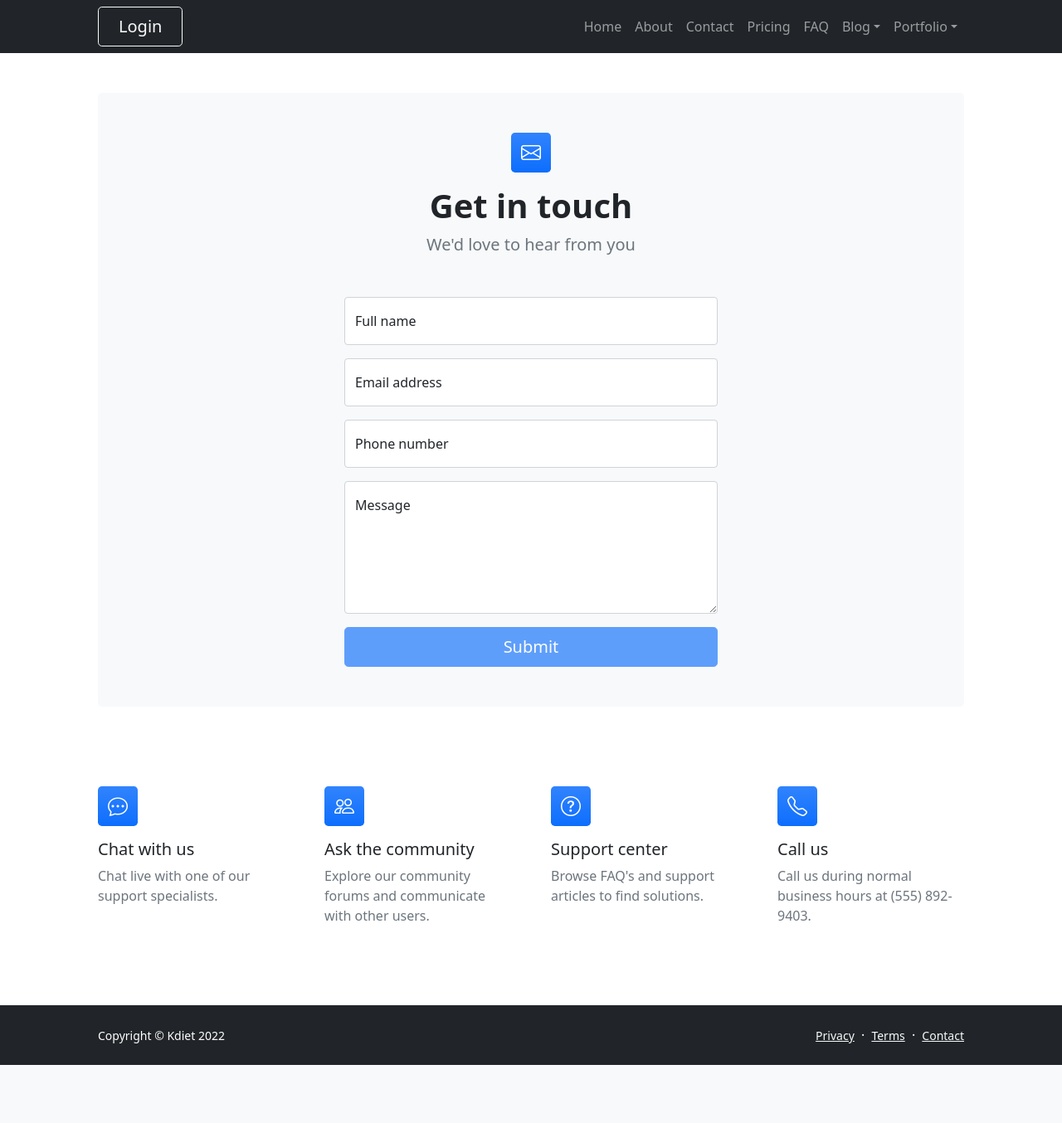
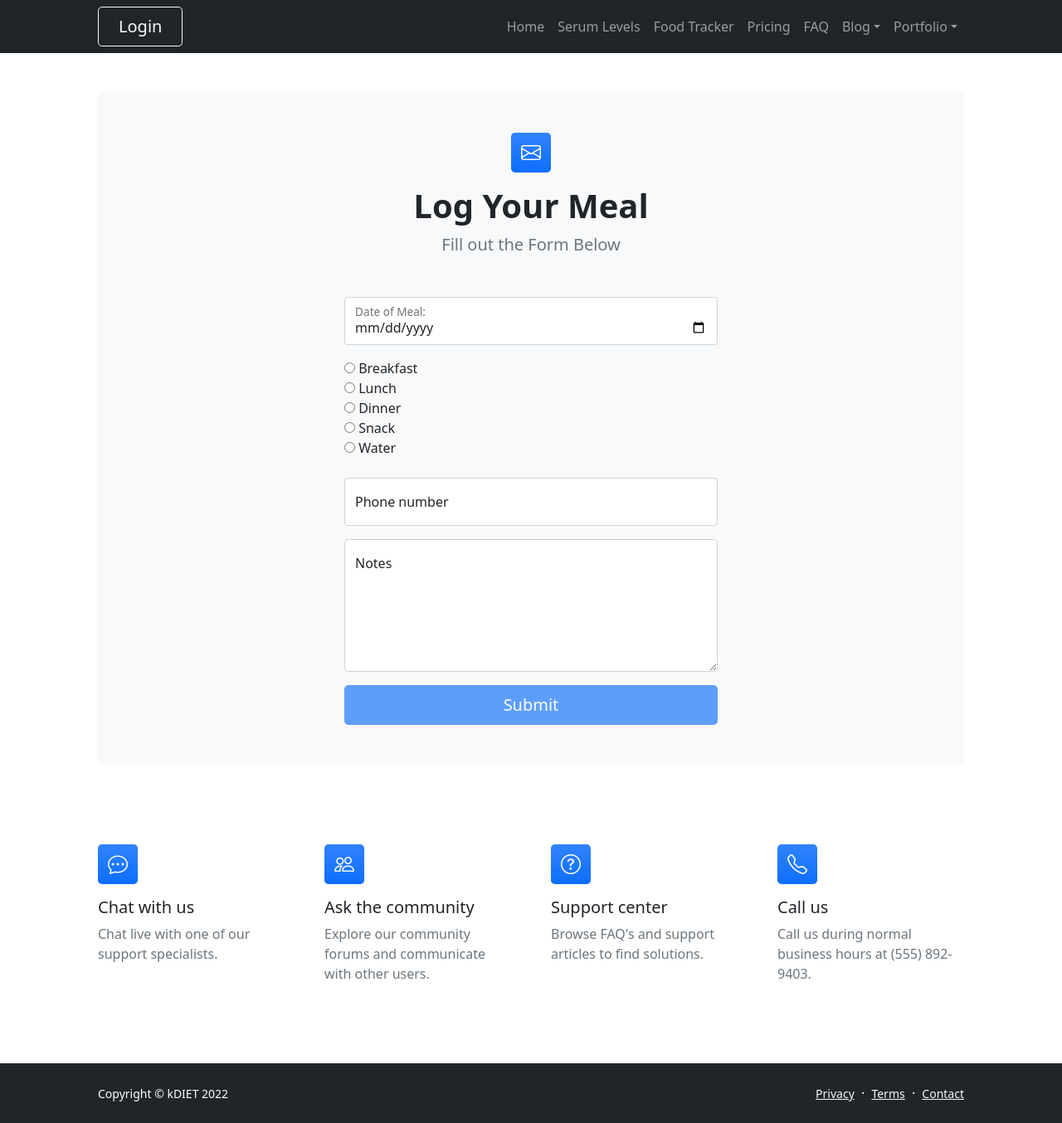
Before and after one commit to Tanwilson18/intexproject, a Django app: page /contact/ in a window 1280 px wide. Shown: the whole page at 83% size. Before the commit the page ends 1284 px from the top, so only its background shows below. Run offline with Django 4.2, Linux system fonts and the light colour scheme; some libraries are stand-ins or nearby versions.

Commit message:
new changes 338

```diff
--- a/kdietapp/urls.py
+++ b/kdietapp/urls.py
@@ -1,6 +1,6 @@
 from django.urls import path
 from .views import indexPageView
-from .views import aboutPageView
+from .views import serumLevelPageView
 from .views import contactPageView
 from .views import pricingPageView
 from .views import bloghomePageView
@@ -10,6 +10,7 @@ from .views import portitemPageView
 from .views import portoverviewPageView
 from .views import register_request
 from .views import login_request
+from .views import serumLevelPageView
 
 urlpatterns = [
     path('login', login_request, name="login"),
@@ -22,7 +23,7 @@ urlpatterns = [
     path('bloghome/', bloghomePageView, name='bloghome'),
     path('pricing/', pricingPageView, name='pricing'),
     path('contact/', contactPageView, name='contact'),
-    path('about/', aboutPageView, name='about'),
+    path('serum_levels/', serumLevelPageView, name='serum_levels'),
     path('', indexPageView, name='index'),
 
 ]
--- a/kdietapp/views.py
+++ b/kdietapp/views.py
@@ -4,6 +4,7 @@ from django.contrib import messages
 from .forms import NewUserForm
 from django.contrib.auth import login, authenticate  # add this
 from django.contrib.auth.forms import AuthenticationForm  # add this
+from .models import serum_levels
 
 
 # Create your views here.
@@ -11,8 +12,12 @@ def indexPageView(request):
     return render(request, 'index.html')
 
 
-def aboutPageView(request):
-    return render(request, 'subpages/about.html')
+def serumLevelPageView(request):
+    data = serum_levels.objects.all()
+    context = {
+        'data': data,
+    }
+    return render(request, 'subpages/serum_levels.html', context)
 
 
 def contactPageView(request):
@@ -67,10 +72,27 @@ def login_request(request):
             if user is not None:
                 login(request, user)
                 messages.info(request, f"You are now logged in as {username}.")
-                return redirect("main:homepage")
+                # once logged in automaticallt redirects
+                return redirect("index.html")
             else:
                 messages.error(request, "Invalid username or password.")
         else:
             messages.error(request, "Invalid username or password.")
     form = AuthenticationForm()
     return render(request, 'login.html', context={"login_form": form})
+
+
+"""
+hey there
+def dataRender(request):
+    foodType = None
+    foodType = request.POST.get("foodGroups")
+    search = None
+    search = request.POST.get("SearchFood")
+    parameters = {
+        'api_key': '9aSh1S0uTOlVQKP7ZDzmnjgGWYDfOmzK5RnZxcxQ',
+        'query': query
+    }
+    if search != None:
+
+"""
--- a/templates/base.html
+++ b/templates/base.html
@@ -24,8 +24,8 @@
                 <div class="collapse navbar-collapse" id="navbarSupportedContent">
                     <ul class="navbar-nav ms-auto mb-2 mb-lg-0">
                         <li class="nav-item"><a class="nav-link" href="{% url 'index' %}">Home</a></li>
-                        <li class="nav-item"><a class="nav-link" href="{% url 'about' %}">About</a></li>
-                        <li class="nav-item"><a class="nav-link" href="{% url 'contact' %}">Contact</a></li>
+                        <li class="nav-item"><a class="nav-link" href="{% url 'serum_levels' %}">Serum Levels</a></li>
+                        <li class="nav-item"><a class="nav-link" href="{% url 'contact' %}">Food Tracker</a></li>
                         <li class="nav-item"><a class="nav-link" href="{% url 'pricing' %}">Pricing</a></li>
                         <li class="nav-item"><a class="nav-link" href="{% url 'faq' %}">FAQ</a></li>
                         <li class="nav-item dropdown">
@@ -55,7 +55,7 @@
     <footer class="bg-dark py-4 mt-auto">
         <div class="container px-5">
             <div class="row align-items-center justify-content-between flex-column flex-sm-row">
-                <div class="col-auto"><div class="small m-0 text-white">Copyright &copy; Kdiet 2022</div></div>
+                <div class="col-auto"><div class="small m-0 text-white">Copyright &copy; kDIET 2022</div></div>
                 <div class="col-auto">
                     <a class="link-light small" href="#!">Privacy</a>
                     <span class="text-white mx-1">&middot;</span>
--- a/templates/login.html
+++ b/templates/login.html
@@ -11,7 +11,7 @@
     {{ login_form|crispy }}
     <button class="btn btn-primary" type="submit">Login</button>
   </form>
-  <p class="text-center">Don't have an account? <a href="/register">Create an account</a>.</p>
+  <p class="text-center">Don't have an account? <a href="{% url 'register' %}">Create an account</a>.</p>
 </div>
 
 {% endblock %}
--- a/templates/register.html
+++ b/templates/register.html
@@ -11,7 +11,7 @@
 		{{ register_form|crispy }}
 		<button class="btn btn-primary" type="submit">Register</button>
 	</form>
-	<p class="text-center">If you already have an account, <a href="/login">login</a> instead.</p>
+	<p class="text-center">If you already have an account, <a href="{% url 'login' %}">login</a> instead.</p>
 </div>
 
 {% endblock %}
--- a/templates/subpages/contact.html
+++ b/templates/subpages/contact.html
@@ -3,14 +3,15 @@
 {% block content %}
 {% load static %}
 <!-- Page content-->
+<!-- form for food input, micronutrient visualizations -->
 <section class="py-5">
     <div class="container px-5">
         <!-- Contact form-->
         <div class="bg-light rounded-3 py-5 px-4 px-md-5 mb-5">
             <div class="text-center mb-5">
                 <div class="feature bg-primary bg-gradient text-white rounded-3 mb-3"><i class="bi bi-envelope"></i></div>
-                <h1 class="fw-bolder">Get in touch</h1>
-                <p class="lead fw-normal text-muted mb-0">We'd love to hear from you</p>
+                <h1 class="fw-bolder">Log Your Meal</h1>
+                <p class="lead fw-normal text-muted mb-0">Fill out the Form Below</p>
             </div>
             <div class="row gx-5 justify-content-center">
                 <div class="col-lg-8 col-xl-6">
@@ -22,19 +23,41 @@
                     <!-- https://startbootstrap.com/solution/contact-forms-->
                     <!-- to get an API token!-->
                     <form id="contactForm" data-sb-form-api-token="API_TOKEN">
-                        <!-- Name input-->
+                        <!-- Name input--><!--
                         <div class="form-floating mb-3">
                             <input class="form-control" id="name" type="text" placeholder="Enter your name..." data-sb-validations="required" />
                             <label for="name">Full name</label>
-                            <div class="invalid-feedback" data-sb-feedback="name:required">A name is required.</div>
+                            <div class="invalid-feedback" data-sb-feedback="date:required">A date is required.</div>
+                        </div>-->
+                        <!-- Date input -->
+                        <div class="form-floating mb-3">
+                            <input class="form-control" id="dtMeal" type="date" placeholder="Enter the date..." data-sb-validations="required" />
+                            <label for="dtMeal">Date of Meal:</label>
                         </div>
-                        <!-- Email address input-->
+                        <!-- Email address input
                         <div class="form-floating mb-3">
                             <input class="form-control" id="email" type="email" placeholder="name@example.com" data-sb-validations="required,email" />
                             <label for="email">Email address</label>
                             <div class="invalid-feedback" data-sb-feedback="email:required">An email is required.</div>
                             <div class="invalid-feedback" data-sb-feedback="email:email">Email is not valid.</div>
+                        </div>-->
+                        <!-- Meal type input -->
+                        <div>
+                            <input type="radio" id="rbBreakfast" name="meal_type" value="breakfast">
+                            <label for="rbBreakfast">Breakfast</label><br>
+                            <input type="radio" id="rbLunch" name="meal_type" value="lunch">
+                            <label for="rbLunch">Lunch</label><br>
+                            <input type="radio" id="rbDinner" name="meal_type" value="dinner">
+                            <label for="rbDinner">Dinner</label><br>
+                            <input type="radio" id="rbSnack" name="meal_type" value="snack">
+                            <label for="rbSnack">Snack</label><br>
+                            <input type="radio" id="rbWater" name="meal_type" value="water">
+                            <label for="rbWater">Water</label><br><br>
                         </div>
+                        <!--
+                        <div class = "form-floating mb-3">
+
+                        -->
                         <!-- Phone number input-->
                         <div class="form-floating mb-3">
                             <input class="form-control" id="phone" type="tel" placeholder="(123) 456-7890" data-sb-validations="required" />
@@ -44,7 +67,7 @@
                         <!-- Message input-->
                         <div class="form-floating mb-3">
                             <textarea class="form-control" id="message" type="text" placeholder="Enter your message here..." style="height: 10rem" data-sb-validations="required"></textarea>
-                            <label for="message">Message</label>
+                            <label for="message">Notes</label>
                             <div class="invalid-feedback" data-sb-feedback="message:required">A message is required.</div>
                         </div>
                         <!-- Submit success message-->
```
Also changed, not shown: kdietapp/admin.py (+7 -1 lines), kdietapp/formserumlevel.py (added, +8 -0 lines), kdietapp/formserumlevels.py (added, +8 -0 lines), templates/subpages/about.html (deleted, +0 -82 lines), templates/subpages/serum_levels.html (added, +66 -0 lines).
